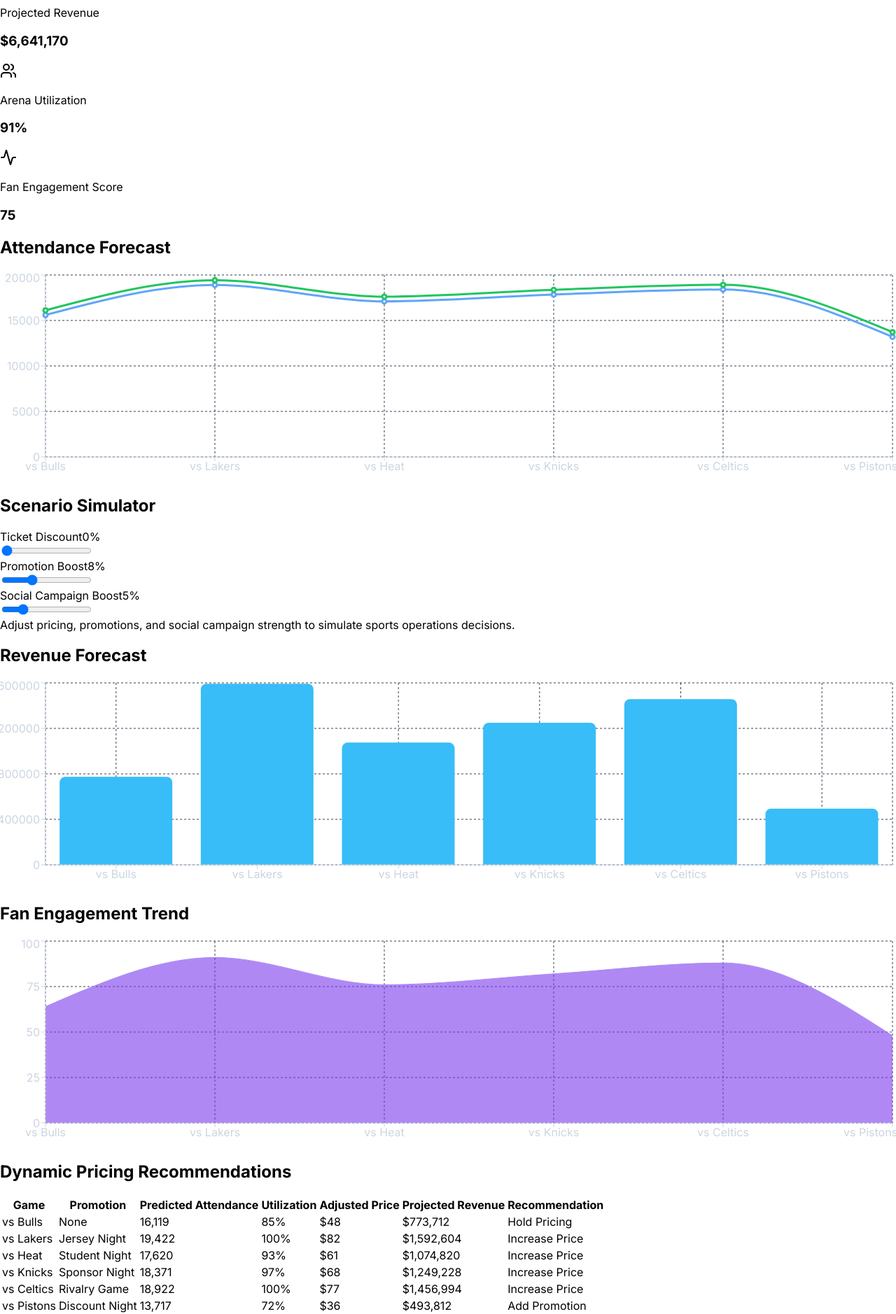
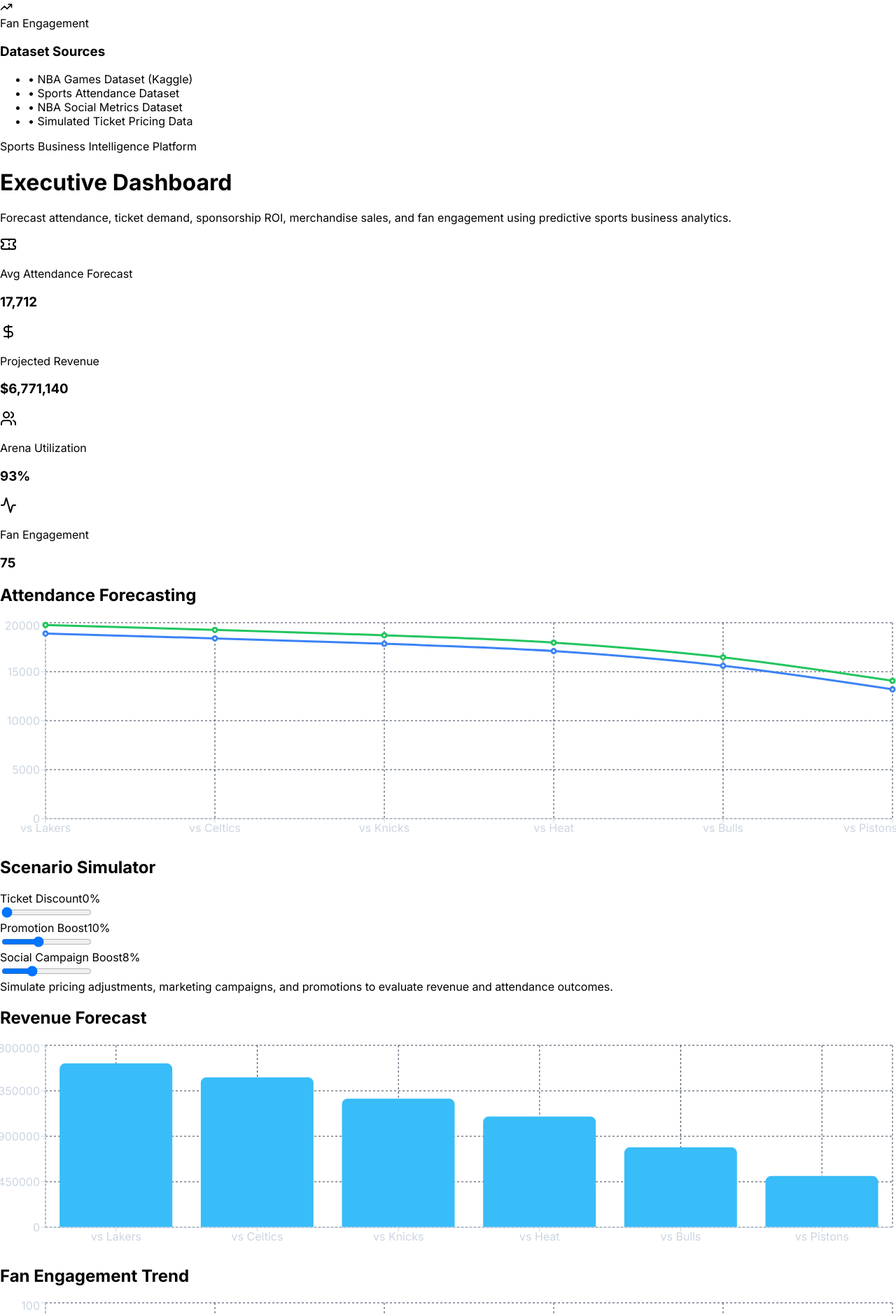
Before and after one commit to jonathansitorus983/fanpulse-bi, a React (Vite) app: page / in a window 1280 px wide. Shown: the part 314-2192 px from the top of the page at 70% size. Built offline with nearby package versions, Linux system fonts and the light colour scheme.

Commit message:
Refactor App component and update game data structure

```diff
--- a/src/App.jsx
+++ b/src/App.jsx
@@ -1,197 +1,401 @@
 import React, { useMemo, useState } from "react";
 import {
+  ResponsiveContainer,
   LineChart,
   Line,
   BarChart,
   Bar,
+  AreaChart,
+  Area,
   XAxis,
   YAxis,
   Tooltip,
-  ResponsiveContainer,
   CartesianGrid,
-  AreaChart,
-  Area,
+  PieChart,
+  Pie,
+  Cell,
 } from "recharts";
+
 import {
-  TrendingUp,
+  DollarSign,
   Users,
-  DollarSign,
   Activity,
   Ticket,
+  TrendingUp,
   Target,
+  Trophy,
+  Megaphone,
+  ShoppingBag,
+  BarChart3,
 } from "lucide-react";
 
-const baseGames = [
-  { game: "vs Bulls", opponent: 72, attendance: 15600, price: 48, social: 64, promo: "None", revenue: 748800 },
-  { game: "vs Lakers", opponent: 94, attendance: 18900, price: 82, social: 91, promo: "Jersey Night", revenue: 1549800 },
-  { game: "vs Heat", opponent: 81, attendance: 17100, price: 61, social: 76, promo: "Student Night", revenue: 1043100 },
-  { game: "vs Knicks", opponent: 86, attendance: 17850, price: 68, social: 82, promo: "Sponsor Night", revenue: 1213800 },
-  { game: "vs Celtics", opponent: 92, attendance: 18400, price: 77, social: 88, promo: "Rivalry Game", revenue: 1416800 },
-  { game: "vs Pistons", opponent: 55, attendance: 13200, price: 36, social: 48, promo: "Discount Night", revenue: 475200 },
+const games = [
+  {
+    game: "vs Lakers",
+    attendance: 18900,
+    revenue: 1549800,
+    social: 91,
+    merch: 320000,
+    sponsor: 210000,
+    opponent: "Lakers",
+  },
+  {
+    game: "vs Celtics",
+    attendance: 18400,
+    revenue: 1416800,
+    social: 88,
+    merch: 280000,
+    sponsor: 194000,
+    opponent: "Celtics",
+  },
+  {
+    game: "vs Knicks",
+    attendance: 17850,
+    revenue: 1213800,
+    social: 82,
+    merch: 245000,
+    sponsor: 182000,
+    opponent: "Knicks",
+  },
+  {
+    game: "vs Heat",
+    attendance: 17100,
+    revenue: 1043100,
+    social: 76,
+    merch: 201000,
+    sponsor: 151000,
+    opponent: "Heat",
+  },
+  {
+    game: "vs Bulls",
+    attendance: 15600,
+    revenue: 748800,
+    social: 64,
+    merch: 142000,
+    sponsor: 118000,
+    opponent: "Bulls",
+  },
+  {
+    game: "vs Pistons",
+    attendance: 13200,
+    revenue: 475200,
+    social: 48,
+    merch: 97000,
+    sponsor: 85000,
+    opponent: "Pistons",
+  },
 ];
+
+const COLORS = ["#3B82F6", "#8B5CF6", "#10B981", "#F59E0B"];
 
 export default function App() {
   const [discount, setDiscount] = useState(0);
-  const [promoBoost, setPromoBoost] = useState(8);
-  const [socialBoost, setSocialBoost] = useState(5);
+  const [promoBoost, setPromoBoost] = useState(10);
+  const [socialBoost, setSocialBoost] = useState(8);
 
-  const data = useMemo(() => {
-    return baseGames.map((g) => {
-      const demandBoost =
-        g.opponent * 0.08 +
-        g.social * 0.05 +
-        promoBoost * 45 +
-        socialBoost * 30 -
-        discount * 22;
+  const forecastData = useMemo(() => {
+    return games.map((g) => {
+      const predictedAttendance = Math.round(
+        g.attendance +
+          promoBoost * 55 +
+          socialBoost * 40 -
+          discount * 20
+      );
 
-      const predictedAttendance = Math.round(g.attendance + demandBoost);
-      const adjustedPrice = Math.max(20, Math.round(g.price * (1 - discount / 100)));
-      const predictedRevenue = predictedAttendance * adjustedPrice;
-      const utilization = Math.min(100, Math.round((predictedAttendance / 19000) * 100));
+      const adjustedRevenue = Math.round(
+        predictedAttendance * ((g.revenue / g.attendance) * (1 - discount / 100))
+      );
+
+      const utilization = Math.min(
+        100,
+        Math.round((predictedAttendance / 19000) * 100)
+      );
 
       let recommendation = "Hold Pricing";
-      if (utilization > 92) recommendation = "Increase Price";
+
+      if (utilization > 95) recommendation = "Increase Price";
       if (utilization < 75) recommendation = "Add Promotion";
 
       return {
         ...g,
         predictedAttendance,
-        adjustedPrice,
-        predictedRevenue,
+        adjustedRevenue,
         utilization,
         recommendation,
       };
     });
   }, [discount, promoBoost, socialBoost]);
 
-  const totalRevenue = data.reduce((sum, g) => sum + g.predictedRevenue, 0);
+  const totalRevenue = forecastData.reduce(
+    (acc, g) => acc + g.adjustedRevenue,
+    0
+  );
+
   const avgAttendance = Math.round(
-    data.reduce((sum, g) => sum + g.predictedAttendance, 0) / data.length
+    forecastData.reduce((acc, g) => acc + g.predictedAttendance, 0) /
+      forecastData.length
   );
+
+  const avgEngagement = Math.round(
+    forecastData.reduce((acc, g) => acc + g.social, 0) /
+      forecastData.length
+  );
+
   const avgUtilization = Math.round(
-    data.reduce((sum, g) => sum + g.utilization, 0) / data.length
+    forecastData.reduce((acc, g) => acc + g.utilization, 0) /
+      forecastData.length
   );
-  const avgSocial = Math.round(data.reduce((sum, g) => sum + g.social, 0) / data.length);
+
+  const sponsorData = [
+    { name: "Arena Sponsor", value: 35 },
+    { name: "Jersey Sponsor", value: 28 },
+    { name: "Digital Campaigns", value: 22 },
+    { name: "Game Activations", value: 15 },
+  ];
 
   return (
-    <div className="min-h-screen bg-slate-950 text-white p-6">
-      <div className="max-w-7xl mx-auto space-y-8">
-        <header className="space-y-3">
-          <p className="text-blue-400 font-semibold">Sports Business Intelligence Platform</p>
-          <h1 className="text-4xl md:text-6xl font-bold">FanPulse BI</h1>
-          <p className="text-slate-300 max-w-3xl">
-            Forecast ticket demand, attendance, fan engagement, sponsorship ROI, and revenue
-            opportunities using sports business analytics.
+    <div className="min-h-screen bg-slate-950 text-white flex">
+      <aside className="w-72 bg-slate-900 border-r border-slate-800 p-6 hidden lg:block">
+        <h1 className="text-3xl font-bold mb-2">FanPulse BI</h1>
+        <p className="text-slate-400 text-sm mb-8">
+          Sports Business Intelligence Platform
+        </p>
+
+        <nav className="space-y-3">
+          <SidebarItem icon={<BarChart3 size={18} />} label="Executive Dashboard" />
+          <SidebarItem icon={<Ticket size={18} />} label="Attendance Forecasting" />
+          <SidebarItem icon={<DollarSign size={18} />} label="Revenue Analytics" />
+          <SidebarItem icon={<Megaphone size={18} />} label="Sponsor ROI" />
+          <SidebarItem icon={<ShoppingBag size={18} />} label="Merchandise Demand" />
+          <SidebarItem icon={<TrendingUp size={18} />} label="Fan Engagement" />
+        </nav>
+
+        <div className="mt-10 bg-slate-800 rounded-2xl p-4">
+          <h3 className="font-semibold mb-2">Dataset Sources</h3>
+          <ul className="text-sm text-slate-300 space-y-2">
+            <li>• NBA Games Dataset (Kaggle)</li>
+            <li>• Sports Attendance Dataset</li>
+            <li>• NBA Social Metrics Dataset</li>
+            <li>• Simulated Ticket Pricing Data</li>
+          </ul>
+        </div>
+      </aside>
+
+      <main className="flex-1 p-6 space-y-8 overflow-y-auto">
+        <div>
+          <p className="text-blue-400 font-semibold">
+            Sports Business Intelligence Platform
           </p>
-        </header>
+          <h1 className="text-5xl font-bold mt-2">Executive Dashboard</h1>
+          <p className="text-slate-400 mt-3 max-w-3xl">
+            Forecast attendance, ticket demand, sponsorship ROI, merchandise
+            sales, and fan engagement using predictive sports business analytics.
+          </p>
+        </div>
 
         <section className="grid grid-cols-1 md:grid-cols-4 gap-4">
-          <MetricCard icon={<Ticket />} label="Avg Attendance Forecast" value={avgAttendance.toLocaleString()} />
-          <MetricCard icon={<DollarSign />} label="Projected Revenue" value={`$${totalRevenue.toLocaleString()}`} />
-          <MetricCard icon={<Users />} label="Arena Utilization" value={`${avgUtilization}%`} />
-          <MetricCard icon={<Activity />} label="Fan Engagement Score" value={avgSocial} />
+          <MetricCard
+            icon={<Ticket />}
+            label="Avg Attendance Forecast"
+            value={avgAttendance.toLocaleString()}
+          />
+          <MetricCard
+            icon={<DollarSign />}
+            label="Projected Revenue"
+            value={`$${totalRevenue.toLocaleString()}`}
+          />
+          <MetricCard
+            icon={<Users />}
+            label="Arena Utilization"
+            value={`${avgUtilization}%`}
+          />
+          <MetricCard
+            icon={<Activity />}
+            label="Fan Engagement"
+            value={avgEngagement}
+          />
         </section>
 
         <section className="grid grid-cols-1 lg:grid-cols-3 gap-6">
-          <div className="bg-slate-900 rounded-2xl p-5 shadow-xl lg:col-span-2">
-            <h2 className="text-xl font-bold mb-4">Attendance Forecast</h2>
-            <ResponsiveContainer width="100%" height={300}>
-              <LineChart data={data}>
+          <div className="bg-slate-900 rounded-2xl p-5 lg:col-span-2">
+            <h2 className="text-xl font-bold mb-4">
+              Attendance Forecasting
+            </h2>
+
+            <ResponsiveContainer width="100%" height={320}>
+              <LineChart data={forecastData}>
                 <CartesianGrid strokeDasharray="3 3" stroke="#334155" />
                 <XAxis dataKey="game" stroke="#CBD5E1" />
                 <YAxis stroke="#CBD5E1" />
                 <Tooltip />
-                <Line type="monotone" dataKey="attendance" name="Current Attendance" stroke="#60A5FA" strokeWidth={3} />
-                <Line type="monotone" dataKey="predictedAttendance" name="Predicted Attendance" stroke="#22C55E" strokeWidth={3} />
+                <Line
+                  type="monotone"
+                  dataKey="attendance"
+                  stroke="#3B82F6"
+                  strokeWidth={3}
+                  name="Current Attendance"
+                />
+                <Line
+                  type="monotone"
+                  dataKey="predictedAttendance"
+                  stroke="#22C55E"
+                  strokeWidth={3}
+                  name="Predicted Attendance"
+                />
               </LineChart>
             </ResponsiveContainer>
           </div>
 
-          <div className="bg-slate-900 rounded-2xl p-5 shadow-xl">
-            <h2 className="text-xl font-bold mb-4">Scenario Simulator</h2>
+          <div className="bg-slate-900 rounded-2xl p-5">
+            <h2 className="text-xl font-bold mb-5">Scenario Simulator</h2>
 
-            <Control
+            <SliderControl
               label="Ticket Discount"
               value={discount}
               setValue={setDiscount}
               max={30}
-              suffix="%"
             />
-            <Control
+
+            <SliderControl
               label="Promotion Boost"
               value={promoBoost}
               setValue={setPromoBoost}
               max={25}
-              suffix="%"
             />
-            <Control
+
+            <SliderControl
               label="Social Campaign Boost"
               value={socialBoost}
               setValue={setSocialBoost}
               max={25}
-              suffix="%"
             />
 
             <div className="mt-5 bg-slate-800 rounded-xl p-4 text-sm text-slate-300">
-              Adjust pricing, promotions, and social campaign strength to simulate sports operations decisions.
+              Simulate pricing adjustments, marketing campaigns, and promotions
+              to evaluate revenue and attendance outcomes.
             </div>
           </div>
         </section>
 
         <section className="grid grid-cols-1 lg:grid-cols-2 gap-6">
-          <div className="bg-slate-900 rounded-2xl p-5 shadow-xl">
-            <h2 className="text-xl font-bold mb-4">Revenue Forecast</h2>
+          <div className="bg-slate-900 rounded-2xl p-5">
+            <h2 className="text-xl font-bold mb-4">
+              Revenue Forecast
+            </h2>
+
             <ResponsiveContainer width="100%" height={300}>
-              <BarChart data={data}>
+              <BarChart data={forecastData}>
                 <CartesianGrid strokeDasharray="3 3" stroke="#334155" />
                 <XAxis dataKey="game" stroke="#CBD5E1" />
                 <YAxis stroke="#CBD5E1" />
                 <Tooltip />
-                <Bar dataKey="predictedRevenue" name="Projected Revenue" fill="#38BDF8" radius={[8, 8, 0, 0]} />
+                <Bar
+                  dataKey="adjustedRevenue"
+                  fill="#38BDF8"
+                  radius={[8, 8, 0, 0]}
+                />
               </BarChart>
             </ResponsiveContainer>
           </div>
 
-          <div className="bg-slate-900 rounded-2xl p-5 shadow-xl">
-            <h2 className="text-xl font-bold mb-4">Fan Engagement Trend</h2>
+          <div className="bg-slate-900 rounded-2xl p-5">
+            <h2 className="text-xl font-bold mb-4">
+              Fan Engagement Trend
+            </h2>
+
             <ResponsiveContainer width="100%" height={300}>
-              <AreaChart data={data}>
+              <AreaChart data={forecastData}>
                 <CartesianGrid strokeDasharray="3 3" stroke="#334155" />
                 <XAxis dataKey="game" stroke="#CBD5E1" />
                 <YAxis stroke="#CBD5E1" />
                 <Tooltip />
-                <Area type="monotone" dataKey="social" name="Engagement Score" stroke="#A78BFA" fill="#7C3AED" />
+                <Area
+                  type="monotone"
+                  dataKey="social"
+                  stroke="#8B5CF6"
+                  fill="#7C3AED"
+                />
               </AreaChart>
             </ResponsiveContainer>
           </div>
         </section>
 
-        <section className="bg-slate-900 rounded-2xl p-5 shadow-xl">
-          <h2 className="text-xl font-bold mb-4">Dynamic Pricing Recommendations</h2>
+        <section className="grid grid-cols-1 lg:grid-cols-2 gap-6">
+          <div className="bg-slate-900 rounded-2xl p-5">
+            <h2 className="text-xl font-bold mb-4">
+              Sponsorship ROI Breakdown
+            </h2>
+
+            <ResponsiveContainer width="100%" height={300}>
+              <PieChart>
+                <Pie
+                  data={sponsorData}
+                  dataKey="value"
+                  outerRadius={110}
+                  label
+                >
+                  {sponsorData.map((entry, index) => (
+                    <Cell
+                      key={`cell-${index}`}
+                      fill={COLORS[index % COLORS.length]}
+                    />
+                  ))}
+                </Pie>
+                <Tooltip />
+              </PieChart>
+            </ResponsiveContainer>
+          </div>
+
+          <div className="bg-slate-900 rounded-2xl p-5">
+            <h2 className="text-xl font-bold mb-4">
+              Merchandise Demand
+            </h2>
+
+            <ResponsiveContainer width="100%" height={300}>
+              <BarChart data={forecastData}>
+                <CartesianGrid strokeDasharray="3 3" stroke="#334155" />
+                <XAxis dataKey="game" stroke="#CBD5E1" />
+                <YAxis stroke="#CBD5E1" />
+                <Tooltip />
+                <Bar
+                  dataKey="merch"
+                  fill="#10B981"
+                  radius={[8, 8, 0, 0]}
+                />
+              </BarChart>
+            </ResponsiveContainer>
+          </div>
+        </section>
+
+        <section className="bg-slate-900 rounded-2xl p-5">
+          <h2 className="text-xl font-bold mb-4">
+            Dynamic Pricing Recommendations
+          </h2>
+
           <div className="overflow-x-auto">
             <table className="w-full text-left text-sm">
-              <thead className="text-slate-400 border-b border-slate-700">
+              <thead className="border-b border-slate-700 text-slate-400">
                 <tr>
                   <th className="py-3">Game</th>
-                  <th>Promotion</th>
-                  <th>Predicted Attendance</th>
+                  <th>Attendance Forecast</th>
                   <th>Utilization</th>
-                  <th>Adjusted Price</th>
-                  <th>Projected Revenue</th>
+                  <th>Revenue Forecast</th>
                   <th>Recommendation</th>
                 </tr>
               </thead>
+
               <tbody>
-                {data.map((g) => (
-                  <tr key={g.game} className="border-b border-slate-800">
+                {forecastData.map((g) => (
+                  <tr
+                    key={g.game}
+                    className="border-b border-slate-800"
+                  >
                     <td className="py-3 font-semibold">{g.game}</td>
-                    <td>{g.promo}</td>
                     <td>{g.predictedAttendance.toLocaleString()}</td>
                     <td>{g.utilization}%</td>
-                    <td>${g.adjustedPrice}</td>
-                    <td>${g.predictedRevenue.toLocaleString()}</td>
+                    <td>${g.adjustedRevenue.toLocaleString()}</td>
                     <td>
-                      <span className="px-3 py-1 rounded-full bg-blue-500/20 text-blue-300">
+                      <span className="bg-blue-500/20 text-blue-300 px-3 py-1 rounded-full">
                         {g.recommendation}
                       </span>
                     </td>
@@ -203,32 +407,59 @@ export default function App() {
         </section>
 
         <section className="grid grid-cols-1 md:grid-cols-3 gap-4">
-          <Insight title="Best Revenue Game" value="vs Lakers" detail="Highest projected demand from opponent strength, rivalry interest, and social engagement." />
-          <Insight title="Best Promotion Opportunity" value="vs Pistons" detail="Lower projected utilization makes this game ideal for discounts or student bundles." />
-          <Insight title="Sponsor ROI Focus" value="vs Knicks" detail="Strong social score and attendance projection make this ideal for sponsor activation." />
+          <InsightCard
+            icon={<Trophy />}
+            title="Highest Revenue Projection"
+            value="vs Lakers"
+            detail="Strong rivalry interest and social engagement create the highest projected ticket demand."
+          />
+
+          <InsightCard
+            icon={<Target />}
+            title="Best Promotion Opportunity"
+            value="vs Pistons"
+            detail="Lower attendance projection makes this matchup ideal for discount campaigns."
+          />
+
+          <InsightCard
+            icon={<TrendingUp />}
+            title="Top Engagement Matchup"
+            value="vs Celtics"
+            detail="Social engagement metrics indicate strong digital campaign performance potential."
+          />
         </section>
-      </div>
+      </main>
+    </div>
+  );
+}
+
+function SidebarItem({ icon, label }) {
+  return (
+    <div className="flex items-center gap-3 p-3 rounded-xl bg-slate-800 hover:bg-slate-700 transition cursor-pointer">
+      <div className="text-blue-400">{icon}</div>
+      <span>{label}</span>
     </div>
   );
 }
 
 function MetricCard({ icon, label, value }) {
   return (
-    <div className="bg-slate-900 rounded-2xl p-5 shadow-xl">
+    <div className="bg-slate-900 rounded-2xl p-5">
       <div className="text-blue-400 mb-3">{icon}</div>
       <p className="text-slate-400 text-sm">{label}</p>
-      <h3 className="text-2xl font-bold mt-1">{value}</h3>
+      <h3 className="text-2xl font-bold mt-2">{value}</h3>
     </div>
   );
 }
 
-function Control({ label, value, setValue, max, suffix }) {
+function SliderControl({ label, value, setValue, max }) {
   return (
     <div className="mb-5">
       <div className="flex justify-between mb-2">
-        <span className="text-slate-300">{label}</span>
-        <span className="font-semibold">{value}{suffix}</span>
+        <span>{label}</span>
+        <span className="font-semibold">{value}%</span>
       </div>
+
       <input
         type="range"
         min="0"
@@ -241,15 +472,13 @@ function Control({ label, value, setValue, max, suffix }) {
   );
 }
 
-function Insight({ title, value, detail }) {
+function InsightCard({ icon, title, value, detail }) {
   return (
-    <div className="bg-slate-900 rounded-2xl p-5 shadow-xl">
-      <div className="text-green-400 mb-3">
-        <Target />
-      </div>
+    <div className="bg-slate-900 rounded-2xl p-5">
+      <div className="text-green-400 mb-3">{icon}</div>
       <p className="text-slate-400 text-sm">{title}</p>
-      <h3 className="text-xl font-bold mt-1">{value}</h3>
-      <p className="text-slate-300 text-sm mt-2">{detail}</p>
+      <h3 className="text-2xl font-bold mt-2">{value}</h3>
+      <p className="text-slate-300 text-sm mt-3">{detail}</p>
     </div>
   );
 }
```
